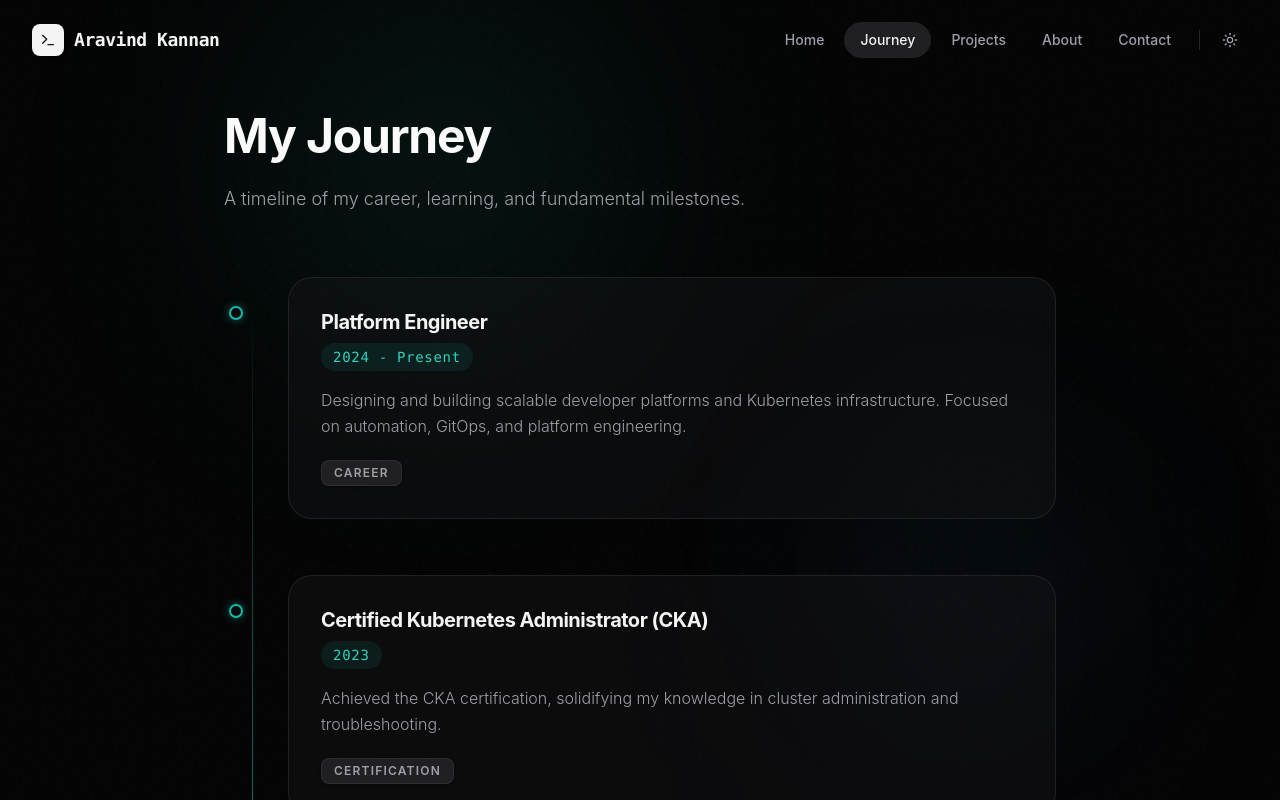
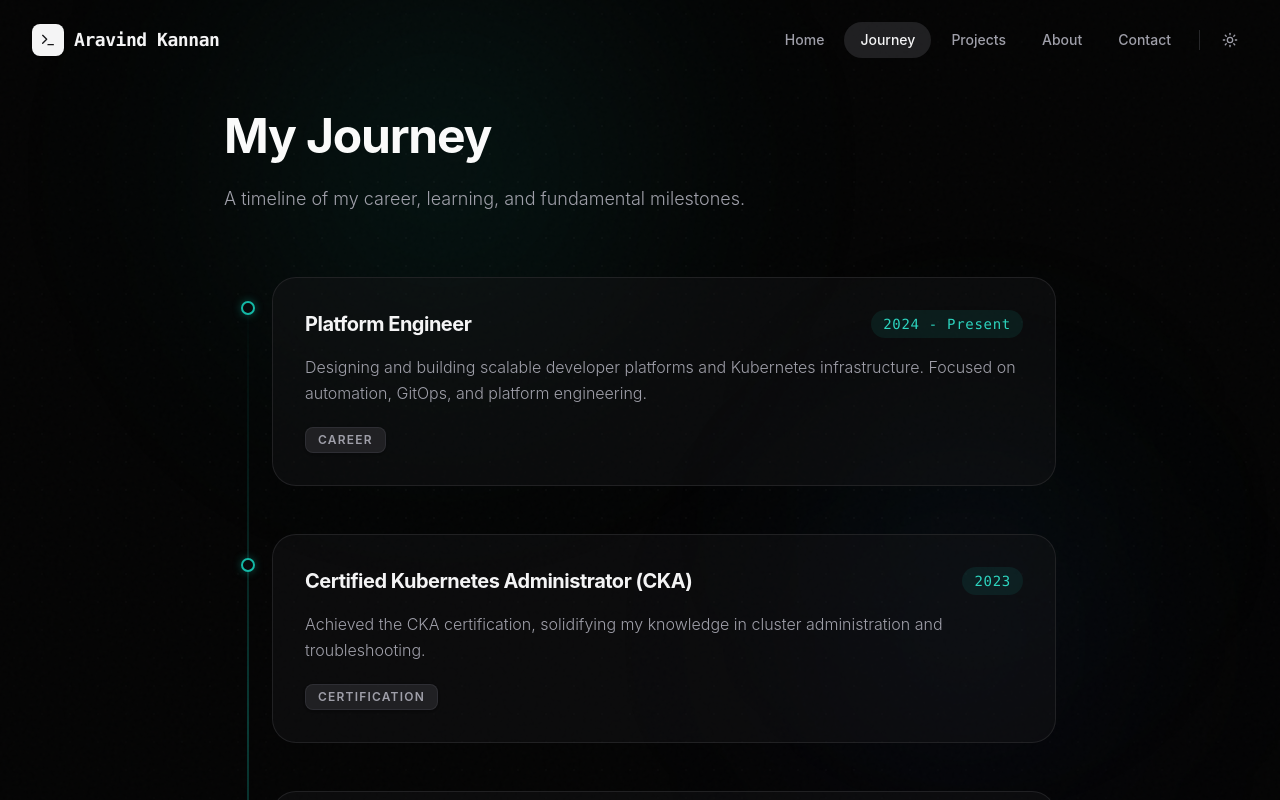
Before and after one commit to Aravind-Kannan/Aravind-Kannan.github.io, a React (Vite) app: page /journey in a window 1280 px wide. Shown: the top 800 px of the page. Built offline with nearby package versions, Linux system fonts and the light colour scheme.

Commit message:
refactor: improve timeline layout alignment and marker positioning in Journey page

```diff
--- a/src/pages/Journey.tsx
+++ b/src/pages/Journey.tsx
@@ -18,15 +18,20 @@ export default function Journey() {
           </p>
         </header>
 
-        {/* Timeline */}
-        <ol aria-label="Career timeline" className="relative pl-8 sm:pl-16">
-          {/* Vertical glow line — positioned relative to the ol's padding */}
+        {/* Timeline
+             Layout: fixed-width left gutter (left-side) that holds the
+             line + dot, then the card fills the rest.
+             Gutter width: 32px mobile / 48px sm+.
+             Line sits at horizontal center of the gutter (16px / 24px from left).
+        */}
+        <ol aria-label="Career timeline" className="relative space-y-8 sm:space-y-12 pl-8 sm:pl-12">
+
+          {/* Vertical glow line — centered inside the gutter (16px mobile / 24px sm+) */}
           <div
-            className="absolute left-3 sm:left-7 top-2 bottom-2 w-px bg-gradient-to-b from-transparent via-primary-500/40 to-transparent dark:via-primary-500/60"
+            className="absolute left-[16px] sm:left-[24px] top-3 bottom-3 w-px bg-gradient-to-b from-transparent via-primary-500/40 to-transparent dark:via-primary-500/60 -translate-x-1/2"
             aria-hidden="true"
           />
 
-          <div className="space-y-10 sm:space-y-14">
           {journey.map((item, index) => (
             <motion.li
               key={item.id}
@@ -36,13 +41,15 @@ export default function Journey() {
               transition={{ duration: 0.45, delay: Math.min(index * 0.08, 0.4) }}
               className="relative"
             >
-                {/* Node marker */}
+              {/* Dot marker — absolutely positioned so its center = line center */}
               <div
-                  className="absolute -left-8 sm:-left-16 top-5 sm:top-6 flex items-center justify-center w-6 h-6"
+                className="absolute -left-8 sm:-left-12 top-5 sm:top-6 w-8 sm:w-12 flex items-center justify-center"
                 aria-hidden="true"
               >
-                  <span className="animate-ping absolute inline-flex h-full w-full rounded-full bg-primary-400/40 opacity-75" />
-                  <span className="relative flex h-3.5 w-3.5 rounded-full bg-primary-50 dark:bg-zinc-950 border-2 border-primary-500 shadow-[0_0_8px_rgba(20,184,166,0.5)]" />
+                <div className="relative flex items-center justify-center">
+                  <span className="absolute inline-flex h-3.5 w-3.5 rounded-full bg-primary-400/30 animate-ping" />
+                  <span className="relative z-10 flex h-3.5 w-3.5 rounded-full bg-primary-50 dark:bg-zinc-950 border-2 border-primary-500 shadow-[0_0_8px_rgba(20,184,166,0.4)]" />
+                </div>
               </div>
 
               {/* Content Card */}
@@ -53,12 +60,12 @@ export default function Journey() {
                 />
 
                 <div className="relative z-10">
-                    <div className="flex flex-col xs:flex-row xs:items-center justify-between gap-2 mb-3 sm:mb-4">
+                  <div className="flex flex-col sm:flex-row sm:items-center justify-between gap-2 mb-3 sm:mb-4">
                     <h2 className="text-lg sm:text-xl font-bold tracking-tight text-zinc-900 dark:text-zinc-100 leading-tight">
                       {item.title}
                     </h2>
                     <time
-                        className="text-xs sm:text-sm font-mono tracking-wider font-medium text-primary-600 dark:text-primary-400 bg-primary-50 dark:bg-primary-500/10 px-3 py-1 rounded-full whitespace-nowrap self-start xs:self-auto"
+                      className="text-xs sm:text-sm font-mono tracking-wider font-medium text-primary-600 dark:text-primary-400 bg-primary-50 dark:bg-primary-500/10 px-3 py-1 rounded-full whitespace-nowrap self-start sm:self-auto"
                       dateTime={item.date}
                     >
                       {item.date}
@@ -76,7 +83,6 @@ export default function Journey() {
               </div>
             </motion.li>
           ))}
-          </div>
         </ol>
       </motion.div>
     </div>
```
Lines whose indentation alone changed are shown as unchanged.
